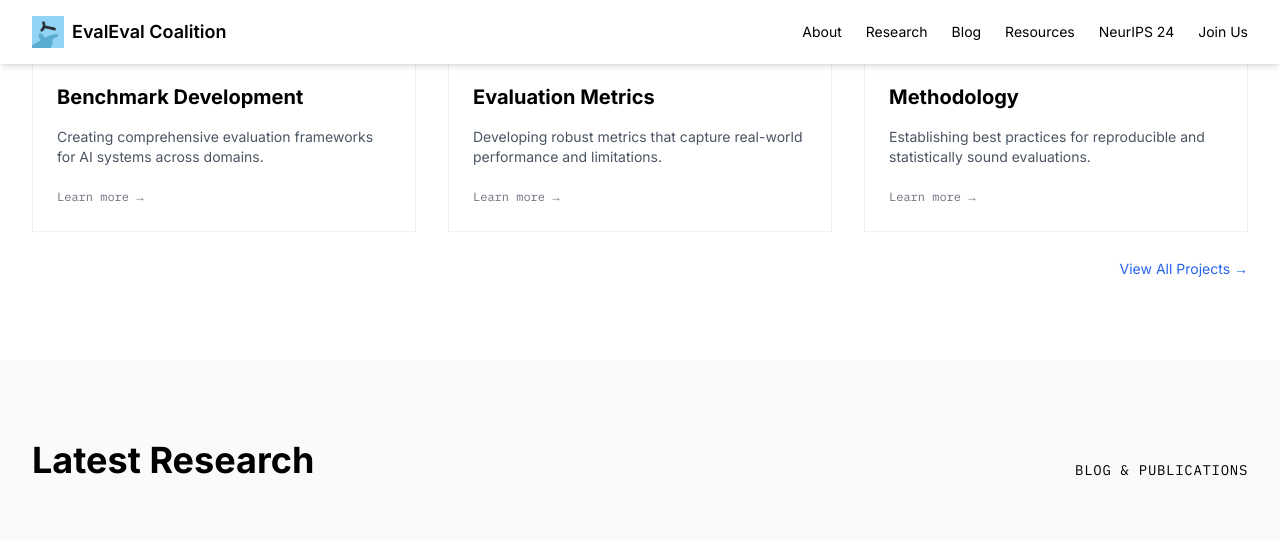
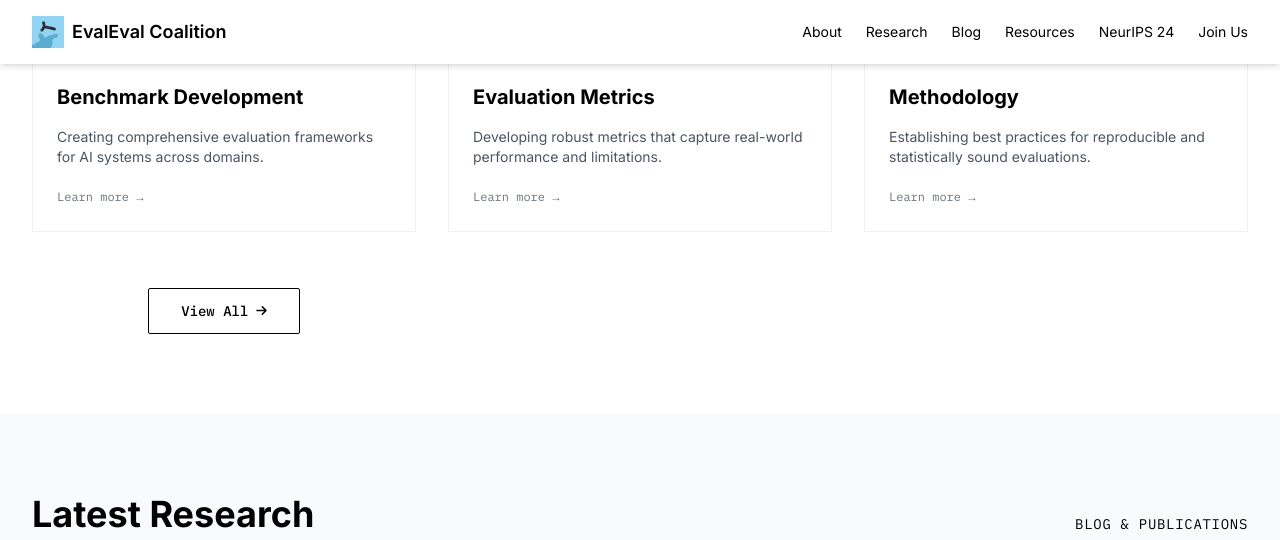
Before and after one commit to shivachitta/evaleval-website_v3, a Jekyll site: the page built from index.html, in a window 1280 px wide and 900 px high, scrolled down 1098 px, cut to the strip 0-540 px from the top of the window. Built offline with Jekyll 4.4.1, drawn with Linux system fonts in a browser that asks for light colours; nearby versions of some CDN libraries.

Commit message:
Update projects.html

```diff
--- a/_includes/projects.html
+++ b/_includes/projects.html
@@ -44,10 +44,15 @@
             </div>
 
 
-        </div>
-        <!-- View All Projects -->
-        <div class="text-right mt-6">
-          <a href="{{ site.baseurl }}/projects/" class="text-sm text-blue-600 hover:underline">View All Projects →</a>
-        </div>
+       <!-- “View All” Button -->
+<div class="text-center mt-6">
+  <a
+    href="{{ site.baseurl }}/projects/"
+    class="px-8 py-3 border border-black rounded-sm font-medium text-sm mono hover:bg-gray-100 transition-all duration-300 inline-flex items-center">
+    View All  {{ page.title }}
+    <i class="fas fa-arrow-right ml-2 text-xs"></i>
+  </a>
+</div>
+
     </div>
 </section>
```
